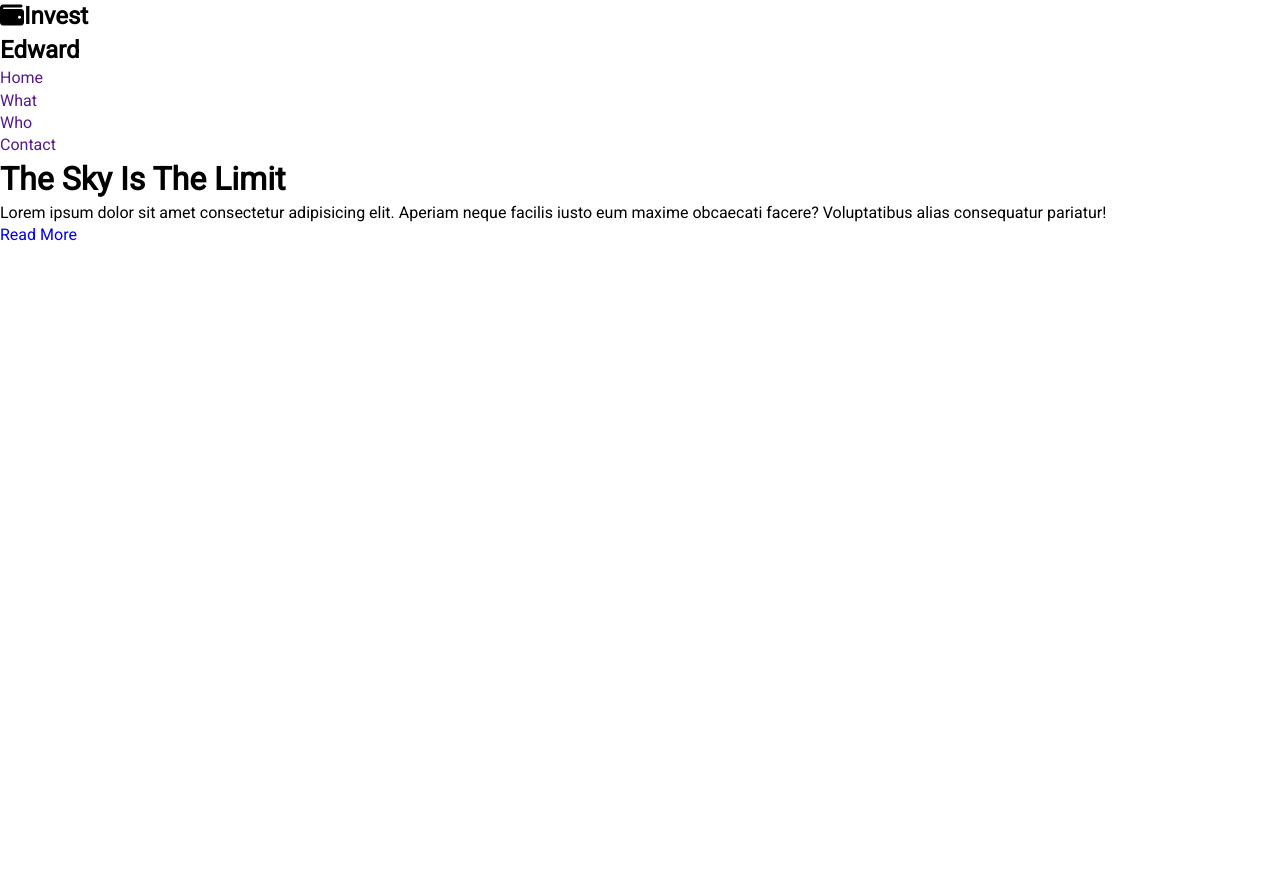
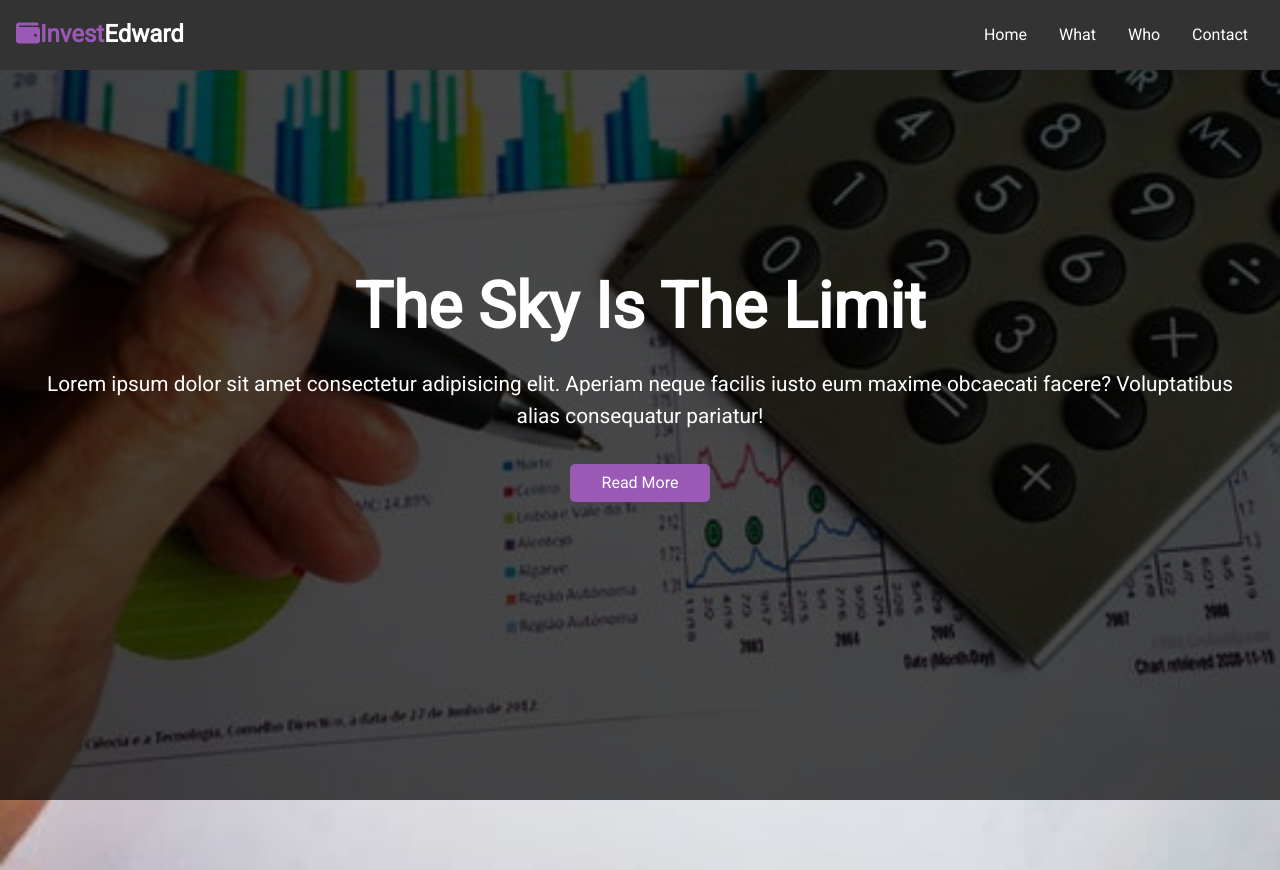
Before and after one commit to techAbhi1461/Finace-Website, a plain HTML site: page index.html in a window 1280 px wide. Before the commit the page ends 800 px from the top, so only its background shows below. Drawn offline with Linux system fonts and the light colour scheme.

Commit message:
Wrote css for showcase section

```diff
--- a/css/index.css
+++ b/css/index.css
@@ -1,11 +1,18 @@
 /* #9b59b6 */
+
+@import url('https://fonts.googleapis.com/css?family=Roboto&display=swap');
+
 /* Css Reset */
 *{
     margin: 0px;
     padding: 0px;
     box-sizing: border-box;
-    font-family: 'Roboto', sans-serif;
+    font-family:'Roboto', sans-serif;
     line-height: 1.4;
+}
+
+p{
+    line-height: 0.75rem;
 }
 
 h1, h2, h3, a{
@@ -20,4 +27,153 @@ a{
     text-decoration: none;
 }
 
+/* Utility Classes */
+
+.py-1
+{
+    padding: 1.5rem 0rem;
+}
+
+.py-1
+{
+    padding: 2rem 0rem;
+}
+
+.py-1
+{
+    padding: 3rem 0rem;
+}
+
+.p-1
+{
+    padding: 1.5rem;
+}
+
+.p-2
+{
+    padding: 2rem;
+}
+
+.py-3
+{
+    padding: 3rem;
+}
+
+m-1{
+    margin: 1.5rem;
+}
+
+m-2{
+    margin: 2rem;
+}
+
+m-3{
+    margin: 3rem;
+}
+
+.bg-primary{
+    background: #9b59b6;
+    color: #fff;
+}
+
+.bg-dark{
+    background: #333;
+    color: #fff;
+}
+
+.bg-light{
+    background: #fff;
+    color: #333
+}
+
+
+
 /* Sticky Navbar */
+#navbar{
+    padding: 0.75rem 1rem;
+    display: flex;
+    justify-content: space-between;
+    background: #333;
+    align-items: center;
+    position: sticky;
+    top: 0px;
+    z-index: 1;
+}
+
+#navbar h1{
+    display: flex;
+    color: white;
+}
+
+#navbar h1 .text-primary{
+    color: #9b59b6;
+}
+
+#navbar ul{
+    display: flex;
+    align-items: center;
+}
+
+#navbar ul li a{
+    color: white;
+    display: block;
+    padding: 0.75rem;
+    margin: 0 0.25rem;
+}
+
+#navbar ul li a:hover{
+    background: #9b59b6;
+    border-radius: 5px;
+}
+
+/* Showcase Section*/
+.showcase{
+    background: url('../img/showcase.jpeg')no-repeat center center/cover;
+    height: 100vh;
+    /* position: relative; */
+}
+
+.showcase-content{
+    height: 100%;
+    text-align: center;
+    display: flex;
+    flex-direction: column;
+    justify-content: center;
+    align-items: center;
+    padding: 0 2rem;
+    position: absolute;
+    top: 0px;
+    left: 0px;
+    right: 0px;
+    bottom: 0px;
+    background:rgba(0, 0, 0, 0.7);
+    color: white;
+}
+
+
+
+.showcase-content h1{
+    font-size: 4rem;
+    font-weight: 900;
+    margin-bottom: 3.25rem;
+    line-height: 1.1rem;
+
+}
+
+.showcase-content p{
+    font-size: 1.3rem;
+    line-height: 2rem;
+    margin-bottom: 2rem;
+}
+
+.showcase-content .btn{
+    padding: 0.5rem 2rem;
+    background: #9b59b6;
+    color: white;
+    border: none;
+    border-radius: 5px;
+}
+
+.showcase-content .btn:hover{
+    background: #4F0D6A
+}
--- a/index.html
+++ b/index.html
@@ -7,7 +7,7 @@
     <meta http-equiv="X-UA-Compatible" content="ie=edge">
     <link rel="stylesheet" href="./css/index.css">
     <link rel="stylesheet" href="./css/mobile.css">
-    <link href="https://fonts.googleapis.com/css?family=Roboto&display=swap" rel="stylesheet">
+
     <title>InvestEdward Financial | Accounting</title>
 </head>
 
```
Also changed, not shown: img/showcase.jpeg (added).
